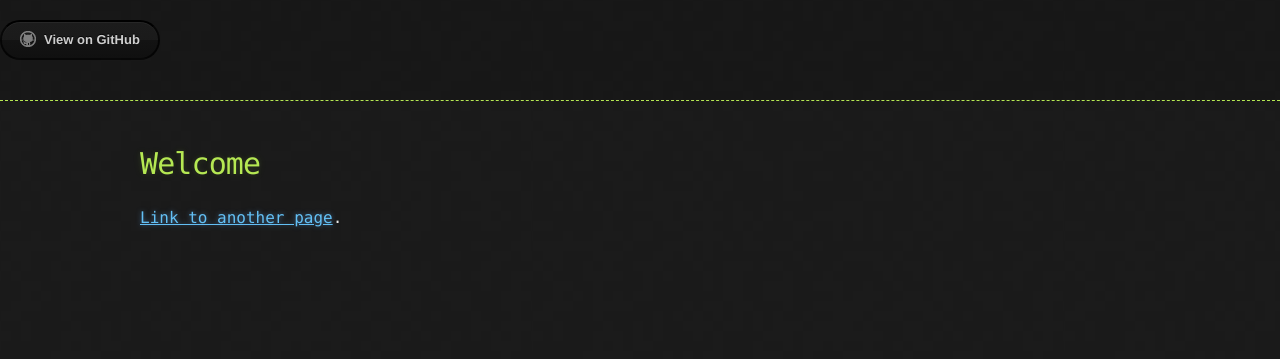
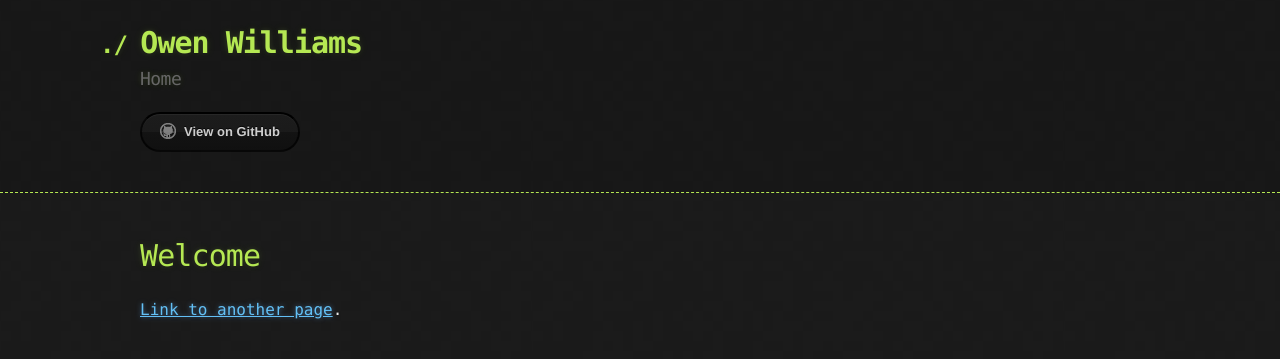
Before and after one commit to owenw1lliams/owenw1lliams.github.io, a Jekyll site: the page built from index.md, in a window 1280 px wide. Shown: the top 359 px of the page. Built offline with Jekyll 4.4.1, drawn with Linux system fonts in a browser that asks for light colours; our own code applies the rules of GitHub Pages for plain Markdown files.

Commit message:
Update default.html

```diff
--- a/_layouts/default.html
+++ b/_layouts/default.html
@@ -13,6 +13,14 @@
   <body>
 
     <header>
+<div class="container">
+        <a id="a-title" href="{{ '/' | relative_url }}">
+          <h1>{{ site.title | default: site.github.repository_name }}</h1>
+        </a>
+        <h2>{{ site.description | default: site.github.project_tagline }}</h2>
+
+
+
         <section id="downloads">
           {% if site.show_downloads %}
             <a href="{{ site.github.zip_url }}" class="btn">Download as .zip</a>
```
